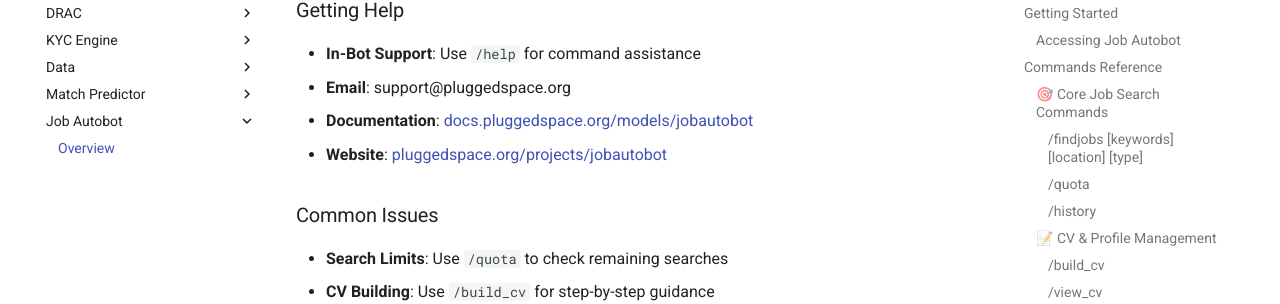
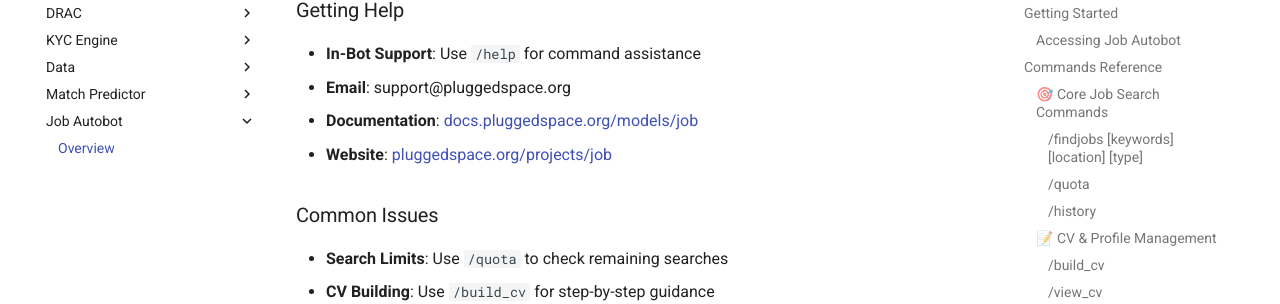
Before and after one commit to pluggedspace/pluggedspace-docs, an MkDocs documentation site: the page built from docs/models/job/index.md, in a window 1280 px wide and 900 px high, scrolled down 6673 px. Shown: the part 149-453 px from the top of the window. Built offline with MkDocs 1.6.1 and Material for MkDocs 9.7.7, drawn with Linux system fonts in a browser that asks for light colours.

Commit message:
Update index.md

```diff
--- a/docs/models/job/index.md
+++ b/docs/models/job/index.md
@@ -296,8 +296,8 @@
 ### Getting Help
 - **In-Bot Support**: Use `/help` for command assistance
 - **Email**: support@pluggedspace.org
-- **Documentation**: [docs.pluggedspace.org/models/jobautobot](https://docs.pluggedspace.org/models/jobautobot)
-- **Website**: [pluggedspace.org/projects/jobautobot](https://pluggedspace.org/projects/jobautobot)
+- **Documentation**: [docs.pluggedspace.org/models/job](https://docs.pluggedspace.org/models/job)
+- **Website**: [pluggedspace.org/projects/job](https://pluggedspace.org/projects/job)
 
 ### Common Issues
 - **Search Limits**: Use `/quota` to check remaining searches
```
